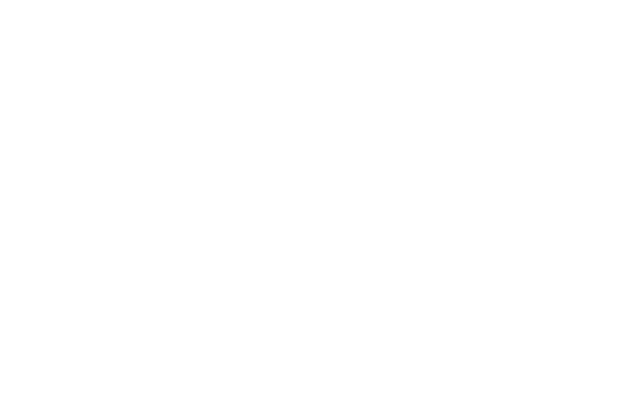
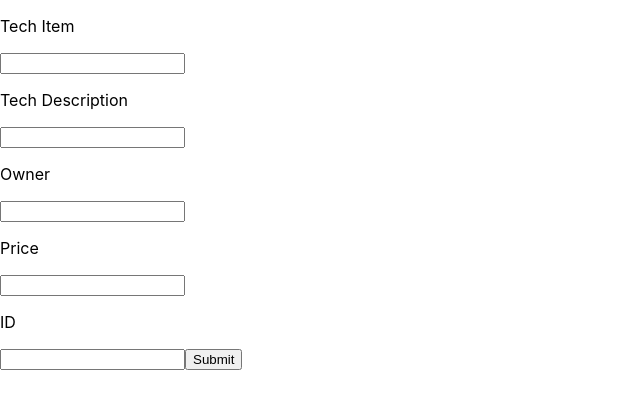
Before and after one commit to bw-tech-stuff-2/front-end, a React (Create React App) app in the folder rent-my-tech/: page /addTechItem in a window 1280 px wide. Shown: the top 408 px of the page, without its empty margins (0-640 px from the left). Built offline with nearby package versions, Linux system fonts and the light colour scheme; sample sign-in values are in the browser's storage.

Commit message:
new changes

```diff
--- a/rent-my-tech/src/App.js
+++ b/rent-my-tech/src/App.js
@@ -6,9 +6,10 @@
 
 import RenterPage from "./components/RenterPage";
 import TechPage from "./components/TechPage";
-import RenterPageInfo from './components/RenterPageInfo'
-import TechPageInfo from './components/TechPageInfo'
-import PrivateRoute from './components/PrivateRoute'
+import AddTechItem from "./components/AddTechItem";
+import RenterPageInfo from "./components/RenterPageInfo";
+import TechPageInfo from "./components/TechPageInfo";
+import PrivateRoute from "./components/PrivateRoute";
 import { AppBar, Button } from "@material-ui/core";
 import styled from "styled-components";
 
@@ -36,13 +37,28 @@
       <Route exact path="/">
         <StyledAppBar>
           <h2>Use My Tech Stuff</h2>
-          <StyledButton component={NavLink} color="inherit" className="homeLink" to="/">
+          <StyledButton
+            component={NavLink}
+            color="inherit"
+            className="homeLink"
+            to="/"
+          >
             Home
           </StyledButton>
-          <StyledButton component={NavLink} color="inherit" className="signupLink" to="/register">
+          <StyledButton
+            component={NavLink}
+            color="inherit"
+            className="signupLink"
+            to="/register"
+          >
             Register
           </StyledButton>
-          <StyledButton component={NavLink} color="inherit" className="loginLink" to="/login">
+          <StyledButton
+            component={NavLink}
+            color="inherit"
+            className="loginLink"
+            to="/login"
+          >
             Login
           </StyledButton>
         </StyledAppBar>
@@ -50,13 +66,28 @@
       <Route path="/register">
         <StyledAppBar>
           <h2>Use My Tech Stuff</h2>
-          <StyledButton component={NavLink} color="inherit" className="homeLink" to="/">
+          <StyledButton
+            component={NavLink}
+            color="inherit"
+            className="homeLink"
+            to="/"
+          >
             Home
           </StyledButton>
-          <StyledButton component={NavLink} color="inherit" className="signupLink" to="/register">
+          <StyledButton
+            component={NavLink}
+            color="inherit"
+            className="signupLink"
+            to="/register"
+          >
             Register
           </StyledButton>
-          <StyledButton component={NavLink} color="inherit" className="loginLink" to="/login">
+          <StyledButton
+            component={NavLink}
+            color="inherit"
+            className="loginLink"
+            to="/login"
+          >
             Login
           </StyledButton>
         </StyledAppBar>
@@ -67,13 +98,28 @@
       <Route path="/login">
         <StyledAppBar>
           <h2>Use My Tech Stuff</h2>
-          <StyledButton component={NavLink} color="inherit" className="homeLink" to="/">
+          <StyledButton
+            component={NavLink}
+            color="inherit"
+            className="homeLink"
+            to="/"
+          >
             Home
           </StyledButton>
-          <StyledButton component={NavLink} color="inherit" className="signupLink" to="/register">
+          <StyledButton
+            component={NavLink}
+            color="inherit"
+            className="signupLink"
+            to="/register"
+          >
             Register
           </StyledButton>
-          <StyledButton component={NavLink} color="inherit" className="loginLink" to="/login">
+          <StyledButton
+            component={NavLink}
+            color="inherit"
+            className="loginLink"
+            to="/login"
+          >
             Login
           </StyledButton>
         </StyledAppBar>
@@ -84,7 +130,8 @@
       <PrivateRoute path="/renterPage" component={RenterPage} />
       <PrivateRoute path="/techPage" component={TechPage} />
       <PrivateRoute path="/renterPageInfo" component={RenterPageInfo} />
-      {/* <Route path="/techPageInfo" component={TechPageInfo} /> */}
+      <PrivateRoute path="/techPageInfo" component={TechPageInfo} />
+      <PrivateRoute path="/addTechItem" component={AddTechItem} />
     </div>
   );
 }
--- a/rent-my-tech/src/components/AddTechItem.js
+++ b/rent-my-tech/src/components/AddTechItem.js
@@ -0,0 +1,79 @@
+import React, { useState } from "react";
+import { connect } from "react-redux";
+import { postTechItem } from "../store/actions";
+import { useHistory } from "react-router-dom";
+
+const AddTechItem = (props) => {
+  const history = useHistory();
+
+  const [postPayload, setPostPayload] = useState({
+    techItem: "",
+    techDescription: "",
+    owner: "",
+    price: "",
+    ownersId: "",
+  });
+
+  const handleTechChanges = (e) => {
+    const name = e.target.name;
+    const value = e.target.value;
+
+    setPostPayload({
+      ...postPayload,
+      [name]: value,
+    });
+    console.log(postPayload);
+  };
+
+  const postNewItem = (e) => {
+    e.preventDefault();
+
+    props.postTechItem(postPayload);
+    setTimeout(() => {
+      history.push("/techPage");
+    }, 500);
+  };
+
+  return (
+    <form>
+      <p>Tech Item</p>
+      <input
+        type="text"
+        name="techItem"
+        value={postPayload.techItem}
+        onChange={handleTechChanges}
+      />
+      <p>Tech Description</p>
+      <input
+        type="text"
+        name="techDescription"
+        value={postPayload.techDescription}
+        onChange={handleTechChanges}
+      />
+      <p>Owner</p>
+      <input
+        type="text"
+        name="owner"
+        value={postPayload.owner}
+        onChange={handleTechChanges}
+      />
+      <p>Price</p>
+      <input
+        type="text"
+        name="price"
+        value={postPayload.price}
+        onChange={handleTechChanges}
+      />
+      <p>ID</p>
+      <input
+        type="text"
+        name="ownersId"
+        value={postPayload.ownersId}
+        onChange={handleTechChanges}
+      />
+      <button onClick={postNewItem}>Submit</button>
+    </form>
+  );
+};
+
+export default connect(null, { postTechItem })(AddTechItem);
--- a/rent-my-tech/src/components/TechPage.js
+++ b/rent-my-tech/src/components/TechPage.js
@@ -1,4 +1,5 @@
 import React, { useEffect } from "react";
+import { useHistory } from "react-router-dom";
 
 import { connect } from "react-redux";
 
@@ -13,6 +14,7 @@
 `;
 
 const TechPage = (props) => {
+  const history = useHistory();
   useEffect(() => {
     props.getTechItems();
   }, []);
@@ -27,6 +29,13 @@
           return <TechItem key={item.id} item={item} />;
         })}
       </StyledDiv>
+      <button
+        onClick={() => {
+          history.push("/addTechItem");
+        }}
+      >
+        Add Item
+      </button>
     </>
   );
 };
--- a/rent-my-tech/src/components/TechPageInfo.js
+++ b/rent-my-tech/src/components/TechPageInfo.js
@@ -1,3 +1,78 @@
+import React, { useState } from "react";
+import { connect } from "react-redux";
+import { putTechCurrentItem } from "../store/actions";
+import { useHistory } from "react-router-dom";
 
+const TechPageInfo = (props) => {
+  const [putPayload, setPutPayload] = useState({
+    techItem: "",
+    techDescription: "",
+    owner: "",
+    price: "",
+  });
 
-// EDIT ITEM
+  const history = useHistory();
+
+  const handleTechChanges = (e) => {
+    const name = e.target.name;
+    const value = e.target.value;
+
+    setPutPayload({
+      ...putPayload,
+      [name]: value,
+    });
+  };
+
+  const postTechChanges = (e) => {
+    e.preventDefault();
+
+    props.putTechCurrentItem(props.item.id, putPayload);
+    setTimeout(() => {
+      history.push("/techPage");
+    }, 500);
+  };
+
+  return (
+    <form>
+      <p>Tech Item</p>
+      <input
+        type="text"
+        name="techItem"
+        value={putPayload.techItem}
+        onChange={handleTechChanges}
+      />
+      <p>Tech Description</p>
+      <input
+        type="text"
+        name="techDescription"
+        value={putPayload.techDescription}
+        onChange={handleTechChanges}
+      />
+      <p>Owner</p>
+      <input
+        type="text"
+        name="owner"
+        value={putPayload.owner}
+        onChange={handleTechChanges}
+      />
+      <p>Price</p>
+      <input
+        type="text"
+        name="price"
+        value={putPayload.price}
+        onChange={handleTechChanges}
+      />
+      <button onClick={postTechChanges}>Submit</button>
+    </form>
+  );
+};
+
+const mapStateToProps = (state) => {
+  return {
+    item: state.tech.currentTechItem,
+    error: state.tech.error,
+    isFetching: state.tech.isFetching,
+  };
+};
+
+export default connect(mapStateToProps, { putTechCurrentItem })(TechPageInfo);
--- a/rent-my-tech/src/store/actions/index.js
+++ b/rent-my-tech/src/store/actions/index.js
@@ -27,6 +27,10 @@
 export const PUT_TECH_CURRENT_ITEM_START = "PUT_TECH_CURRENT_ITEM_START";
 export const PUT_TECH_CURRENT_ITEM_SUCCESS = "PUT_TECH_CURRENT_ITEM_SUCCESS";
 export const PUT_TECH_CURRENT_ITEM_FAIL = "PUT_TECH_CURRENT_ITEM_FAIL";
+
+export const POST_TECH_ITEM_START = "POST_TECH_ITEM_START";
+export const POST_TECH_ITEM_SUCCESS = "POST_TECH_ITEM_SUCCESS";
+export const POST_TECH_ITEM_FAIL = "POST_TECH_ITEM_FAIL";
 
 //Calebs Functions
 
@@ -171,7 +175,7 @@
       payload: { error: "", isFetching: true },
     });
     axiosWithAuth()
-      .put(`/api/request/${id}`, putPayload)
+      .put(`/api/tech/${id}`, putPayload)
       .then(() => {
         dispatch({
           type: PUT_TECH_CURRENT_ITEM_SUCCESS,
@@ -189,3 +193,29 @@
       });
   };
 };
+
+export const postTechItem = (postPayload) => {
+  return (dispatch) => {
+    dispatch({
+      type: POST_TECH_ITEM_START,
+      payload: { error: "", isFetching: true },
+    });
+    axiosWithAuth()
+      .post("api/tech", postPayload)
+      .then(() => {
+        dispatch({
+          type: POST_TECH_ITEM_SUCCESS,
+          payload: { error: "", isFetching: false },
+        });
+      })
+      .catch(() => {
+        dispatch({
+          type: POST_TECH_ITEM_FAIL,
+          payload: {
+            error: "GET OUTTA HERE",
+            isFetching: false,
+          },
+        });
+      });
+  };
+};
--- a/rent-my-tech/src/store/reducers/getTechItems.js
+++ b/rent-my-tech/src/store/reducers/getTechItems.js
@@ -5,6 +5,9 @@
   GET_TECH_CURRENT_ITEM_START,
   GET_TECH_CURRENT_ITEM_SUCCESS,
   GET_TECH_CURRENT_ITEM_FAIL,
+  POST_TECH_ITEM_START,
+  POST_TECH_ITEM_SUCCESS,
+  POST_TECH_ITEM_FAIL,
 } from "../actions";
 
 const initialState = {
@@ -59,6 +62,25 @@
         error: action.payload.error,
       };
 
+    case POST_TECH_ITEM_START:
+      return {
+        ...state,
+        isFetching: action.payload.isFetching,
+        error: action.payload.error,
+      };
+    case POST_TECH_ITEM_SUCCESS:
+      return {
+        ...state,
+        isFetching: action.payload.isFetching,
+        error: action.payload.error,
+      };
+    case POST_TECH_ITEM_FAIL:
+      return {
+        ...state,
+        isFetching: action.payload.isFetching,
+        error: action.payload.error,
+      };
+
     default: {
       return {
         ...state,
```
